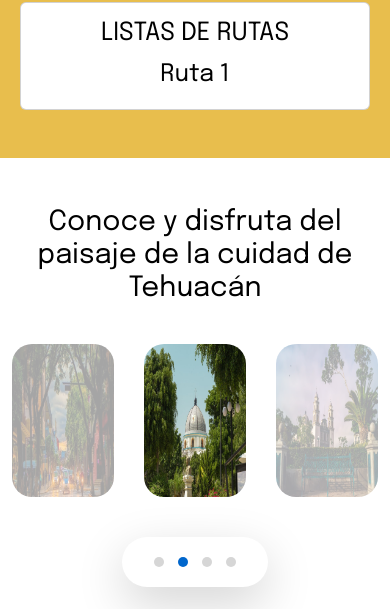
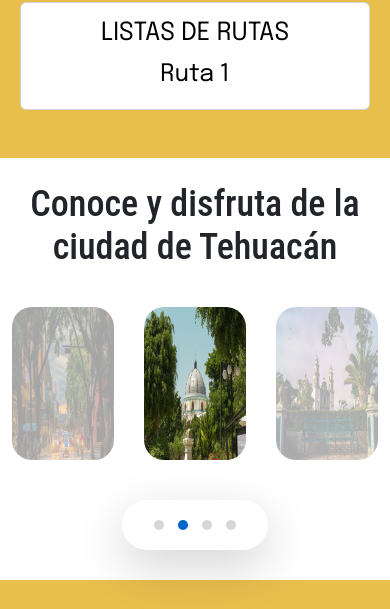
Before and after one commit to AldoYahir/RutasTH, a plain HTML site: page index.html in a window 390 px wide. Shown: the part 1545-2154 px from the top of the page. Drawn offline with nearby package versions, Linux system fonts and the light colour scheme; some packages are replaced by stand-ins of ours; a script that the page names is missing.

Commit message:
Actualice el index.html
Modifique el h1 para que sea responsive

```diff
--- a/index.html
+++ b/index.html
@@ -144,11 +144,9 @@
     </div>
 
     <!-- Bloque 3 - Carrousel -->
-      <header class="container">
-        <div class="title-section-1">
-          <h1 class=" textColor"> Conoce y disfruta del paisaje de la cuidad de Tehuac&aacute;n</h1>
-        </div>
-      </header>
+      <div class="titlle-carrousel">
+      <h1 class="alternate-font">  Conoce y disfruta de la ciudad de Tehuacán </h1>
+     </div>
      <section class="hero-section carrousel">
       <div class="container">
           <div class="row">
```
